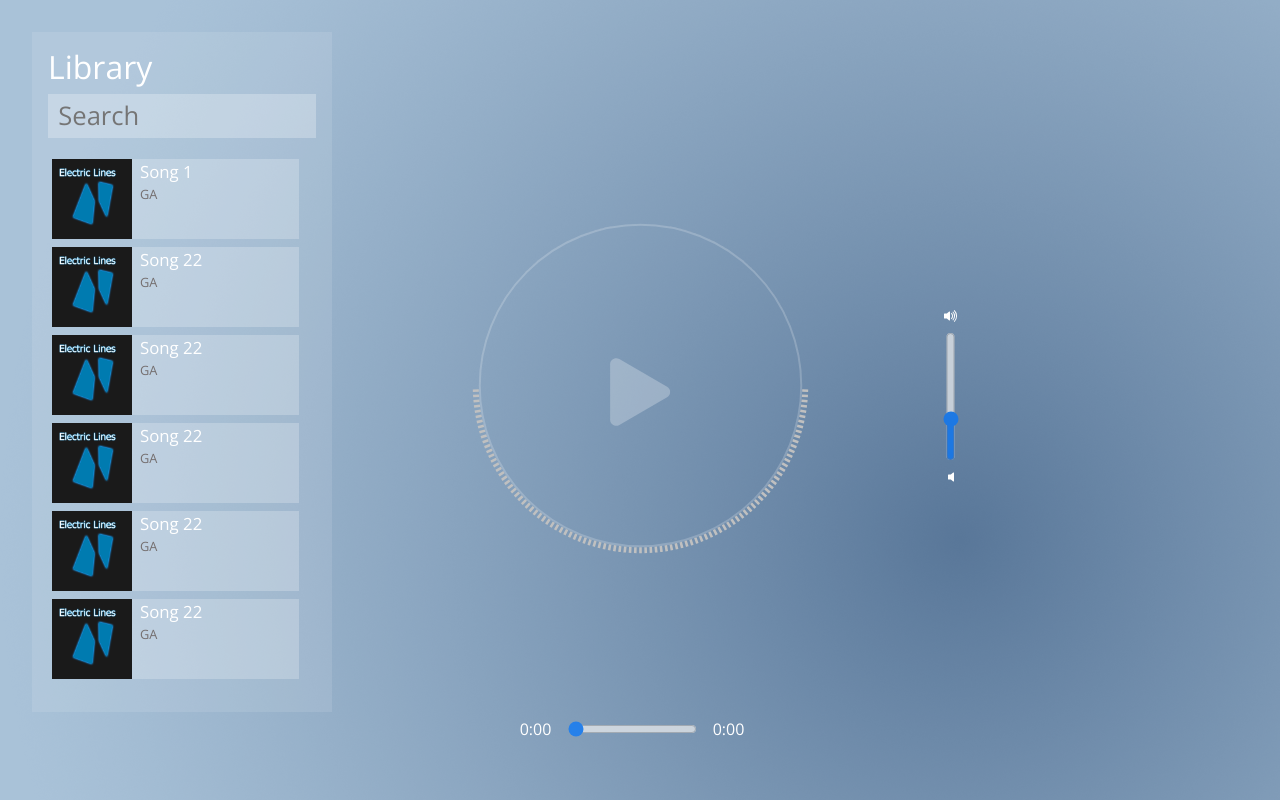
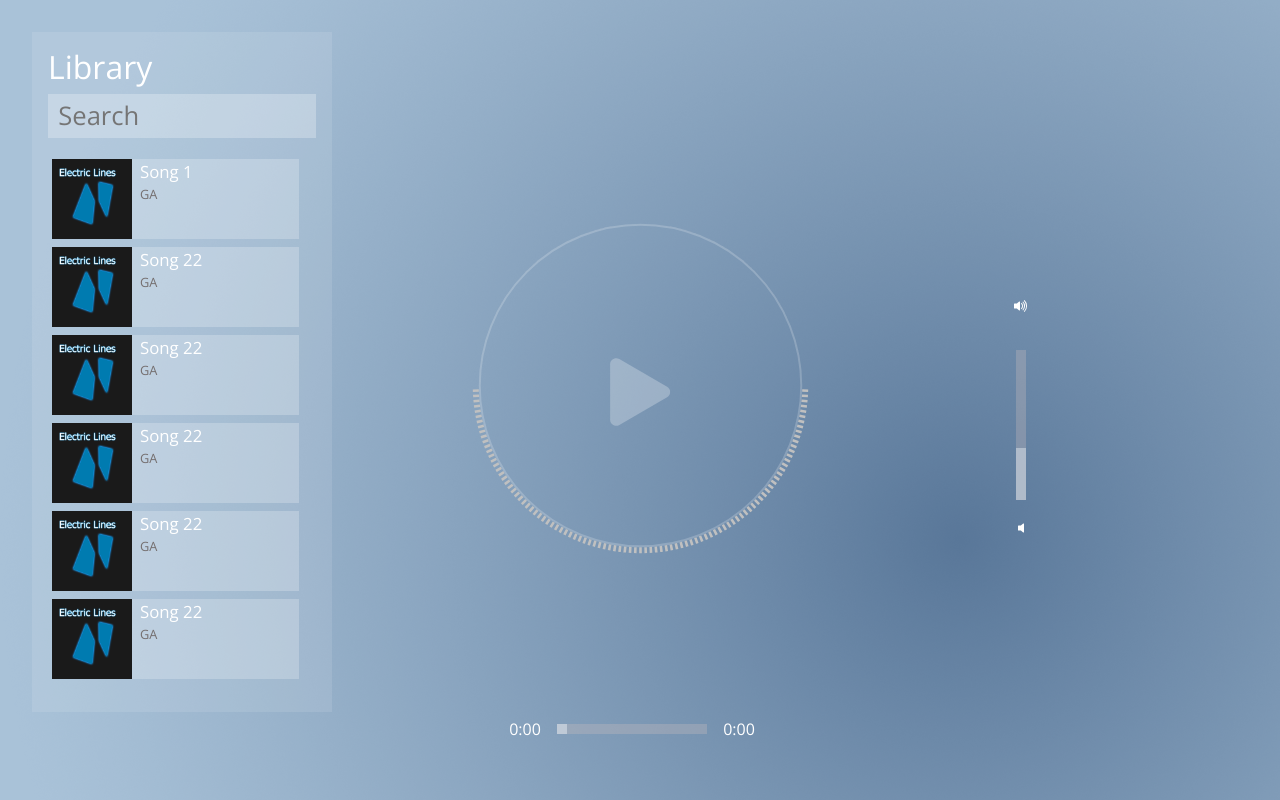
Before and after one commit to RegAse/music-player-visualizer, a React (Create React App) app: page / in a window 1280 px wide. Built offline with nearby package versions, Linux system fonts and the light colour scheme.

Commit message:
Fixed various strange issues with the audio, and made the sliders cross browser compatible

```diff
--- a/src/App.css
+++ b/src/App.css
@@ -76,9 +76,13 @@ body {
   position: absolute;
   /* background-color: red; */
   color: white;
-  right: 0;
-  height: 100%;
-  width: 30px;
+  right: -20%;
+  top: 35%;
+  /* height: 100%; */
+  /* width: 330px; */
+}
+.controls-volume {
+  /* transform: rotate(90deg); */
 }
 .controls-right *{
   margin-bottom: 0.5em;
@@ -174,26 +178,58 @@ body {
   opacity: 0.7;
   background-color: transparent;
 }
+.slider-horizontal {
+  height: 10px;
+}
 .slider-vertical {
   /* position: absolute; */
   /* right: 0;
   top: 40%; */
-  writing-mode: bt-lr; /* IE */
-  -webkit-appearance: slider-vertical; /* Chromium */
+  /* width: 10px; */
+  height: 10px;
+  /* width: 400px; */
+
+  transform: rotate(-90deg);
   /* height: 175px; */
-  padding: 0 5px;
+  /* padding: 0 5px; */
   z-index: 3;
+}
+.slider-vertical-fixed-height {
+  height: 100px;
+  margin-top: 90px;
 }
 .slider:hover {
   opacity: 1;
 }
 
+@media screen and (-webkit-min-device-pixel-ratio:0) {
+  input[type='range'] {
+    overflow: hidden;
+    width: 150px;
+    -webkit-appearance: none;
+    background-color: #cebfbf70;;
+  }
+
+  input[type='range']::-webkit-slider-thumb {
+    width: 10px;
+    -webkit-appearance: none;
+    height: 12px;
+    cursor: pointer;
+    background: #ffffff93;
+    box-shadow: -80px 0 0 80px #ffffff93;
+  }
+
+}
+
 .slider::-webkit-slider-thumb {
+  -webkit-appearance: none;
   width: 8px;
   height: 8px;
   background: transparent;
   cursor: pointer;
   border-radius: 0;
+  border: none;
+
 }
 
 .slider::-moz-range-thumb {
@@ -211,7 +247,7 @@ body {
   height: 8px;
 }
 .slider::-moz-range-track {
-  background-color: #cebfbf70;
+  /* background-color: #cebfbf70; */
   height: 8px;
 }
 /* IE */
@@ -225,7 +261,7 @@ body {
 }
 
 /** Vertical Slider FF */
-.slider-vertical::-moz-range-progress {
+/* .slider-vertical::-moz-range-progress {
   background-color: #ffffff93;
   height: 100%;
   width: 8px;
@@ -234,9 +270,9 @@ body {
   background-color: #cebfbf70;
   height: 100%;
   width: 8px;
-}
+} */
 /* IE */
-.slider-vertical::-ms-fill-lower {
+/* .slider-vertical::-ms-fill-lower {
   background-color: #ffffff93;
   height: 100%;
   width: 8px;
@@ -245,4 +281,4 @@ body {
   background-color: #cebfbf70;
   height: 100%;
   width: 8px;
-}
+} */
--- a/src/App.js
+++ b/src/App.js
@@ -27,12 +27,10 @@ function App() {
     if (isPlaying) {
       if (visualizer == undefined) {
         visualizer = Visualizer();
-        console.log("CREATE NEW USE EFFECT" + visualizer);
-
       }
       visualizer.onChange(currentSong.file);
     }
-  }, [currentSong, isPlaying]);
+  }, [currentSong]);
 
   function handleVolumeChange(e) {
     setVolume(e.target.value);
@@ -40,9 +38,10 @@ function App() {
   }
 
   function handleSeek(e) {
-    // setCurrentTime(e.target.value);
     console.log("Seek: " + e.target.value / 100);
     if (!isPlaying) {
+      let audio = document.getElementById("audio");
+      audio.play();
       setIsPlaying(true);
     }
     visualizer.seek(e.target.value / 100);
@@ -50,12 +49,8 @@ function App() {
 
   function handleSelectSong(e) {
     if (visualizer == undefined) {
-      console.log("CREATE NEW" + visualizer);
       visualizer = Visualizer();
-      console.log("CREATE NEW" + visualizer);
-
     }
-    console.log("Clicked on " + e.currentTarget.dataset.id);
     setCurrentSong(songs[e.currentTarget.dataset.id]);
     setIsPlaying(true);
   }
@@ -64,14 +59,12 @@ function App() {
     let audio = document.getElementById("audio");
     audio.pause();
     setIsPlaying(false);
-    console.log("pause");
   }
 
   function handlePlayClick() {
     let audio = document.getElementById("audio");
     audio.play();
     setIsPlaying(true);
-    console.log("Play");
   }
 
   function onUpdatePlaying(e) {
@@ -103,10 +96,14 @@ function App() {
         <div className='screen-center'>
           <div className='col-md-7'>
             <div id='canvas-container'>
-              <div className='controls-right d-flex align-items-center justify-content-center flex-column'>
-                <BsFillVolumeUpFill></BsFillVolumeUpFill>
-                <input type="range" min="0" max="100" value={volume} onChange={handleVolumeChange} orient="vertical" className='slider slider-vertical' />
-                <BsFillVolumeOffFill></BsFillVolumeOffFill>
+              <div className='controls-right'>
+                <div className='controls-volume d-flex align-items-center justify-content-center flex-column'>
+                  <BsFillVolumeUpFill></BsFillVolumeUpFill>
+                  <div className='slider-vertical-fixed-height'>
+                    <input type="range" min="0" max="100" value={volume} onChange={handleVolumeChange} className='slider slider-vertical' />
+                  </div>
+                  <BsFillVolumeOffFill></BsFillVolumeOffFill>
+                </div>
               </div>
               <div className='overlay'>
 
@@ -128,7 +125,7 @@ function App() {
               <canvas id="main-visuals" className='main-visuals'></canvas>
               <div className='controls-bottom d-flex align-items-center justify-content-center'>
                 <span>{Math.floor(((duration / 100) * currentTime) % 3600 / 60).toString().padStart(1, '0') + ":" + Math.floor(((duration / 100) * currentTime) % 60).toString().padStart(2, '0')}</span>
-                <input type="range" min="0" max="100" value={currentTime} onChange={handleSeek} className='slider' />
+                <input type="range" min="0" max="100" value={currentTime} onChange={handleSeek} className='slider slider-horizontal' />
                 <span>{Math.floor(duration % 3600 / 60).toString().padStart(1, '0') + ":" + Math.floor(duration % 60).toString().padStart(2, '0')}</span>
               </div>
             </div>
```
